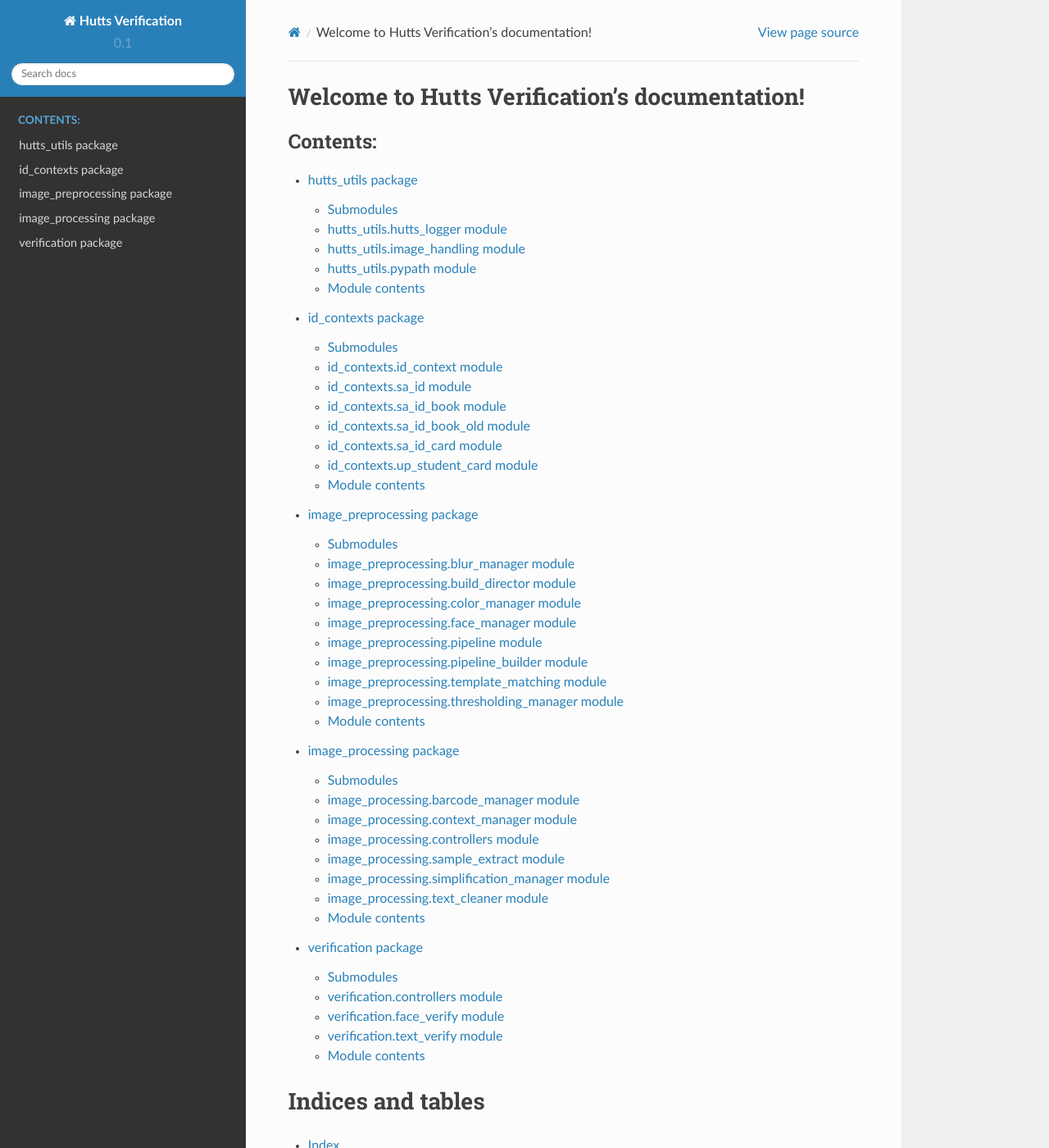
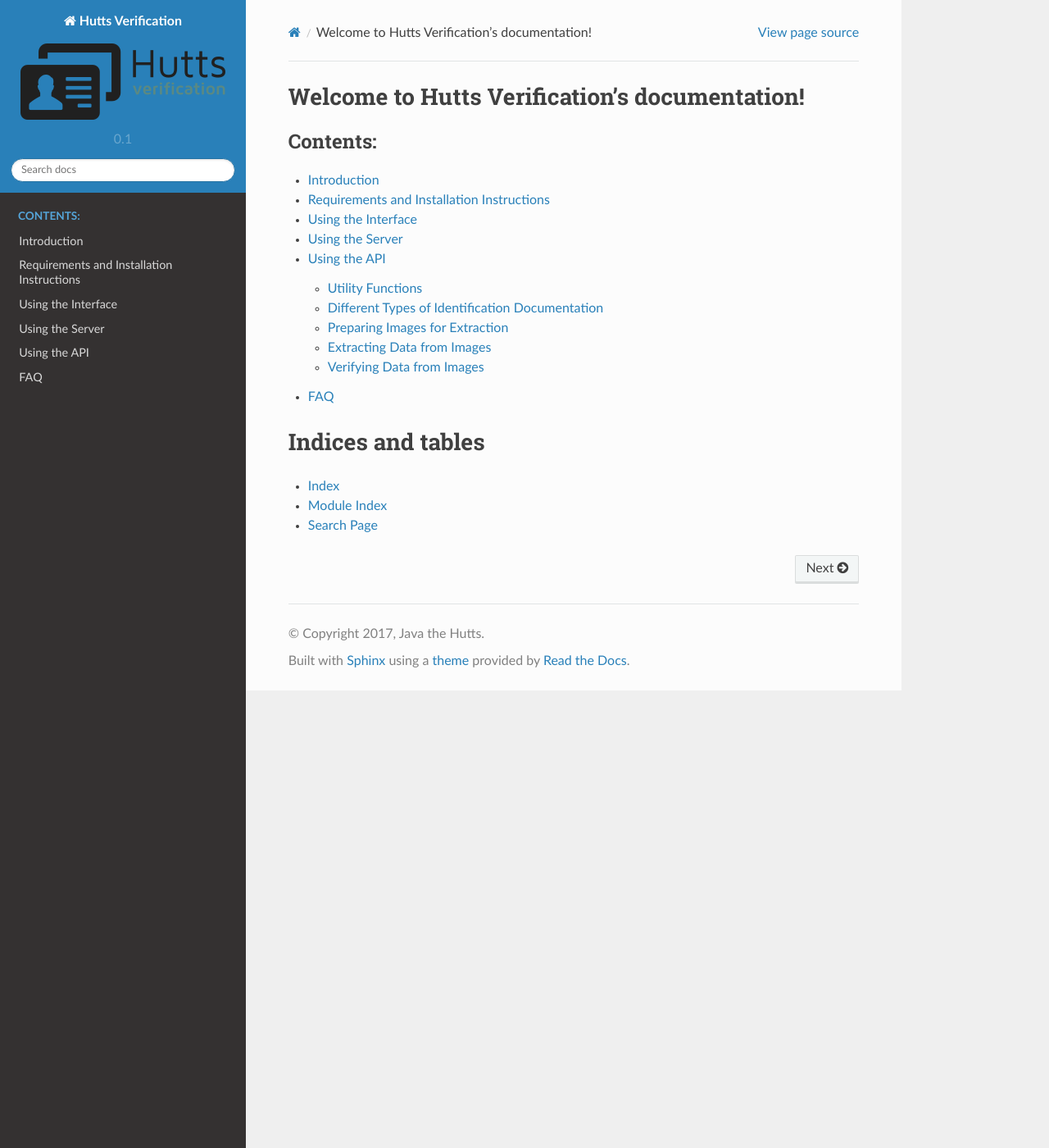
Before and after one commit to javaTheHutts/Java-the-Hutts, a Sphinx documentation site: the page built from docs/source/index.rst, in a window 1280 px wide and 1400 px high. Shown: the whole window at 82% size. Built offline with Sphinx 7.4.7 and the Read the Docs theme 2.0.0, drawn with Linux system fonts in a browser that asks for light colours.

Commit message:
initial layout created

```diff
--- /dev/null
+++ b/docs/source/api.rst
@@ -0,0 +1,13 @@
+Using the API
+=============
+Hutts Verification is at its core an extensive and customizable API that can be imported into any Python application.
+The following sections describe each of the modules of the API in greater detail.
+
+.. toctree::
+   :maxdepth: 2
+
+    Utility Functions <apidocs/hutts_utils>
+      Different Types of Identification Documentation <apidocs/id_contexts>
+      Preparing Images for Extraction <apidocs/image_preprocessing>
+      Extracting Data from Images <apidocs/image_processing>
+      Verifying Data from Images <apidocs/verification>
--- a/docs/source/conf.py
+++ b/docs/source/conf.py
@@ -83,7 +83,8 @@ todo_include_todos = True
 
 
 # -- Options for HTML output ----------------------------------------------
-
+html_logo = '.static/img/hutts-verification.png'
+html_favicon = '.static/img/hutts-verification-icon.png'
 # The theme to use for HTML and HTML Help pages.  See the documentation for
 # a list of builtin themes.
 #
@@ -153,6 +154,7 @@ latex_documents = [
      'Java the Hutts', 'manual'),
 ]
 
+latex_logo = '.static/img/hutts-verification.png'
 
 # -- Options for manual page output ---------------------------------------
 
--- /dev/null
+++ b/docs/source/faq.rst
@@ -0,0 +1,2 @@
+Frequently Asked Questions
+==========================
--- a/docs/source/index.rst
+++ b/docs/source/index.rst
@@ -10,11 +10,12 @@ Welcome to Hutts Verification's documentation!
    :maxdepth: 2
    :caption: Contents:
 
-   apidocs/hutts_utils
-   apidocs/id_contexts
-   apidocs/image_preprocessing
-   apidocs/image_processing
-   apidocs/verification
+   Introduction <introduction.rst>
+   Requirements and Installation Instructions <install.rst>
+   Using the Interface <interface.rst>
+   Using the Server <server.rst>
+   Using the API <api.rst>
+   FAQ <faq.rst>
 
 Indices and tables
 ==================
--- /dev/null
+++ b/docs/source/install.rst
@@ -0,0 +1,2 @@
+Requirements and Installation Instructions
+==========================================
--- /dev/null
+++ b/docs/source/interface.rst
@@ -0,0 +1,2 @@
+Using the Interface
+===================
--- /dev/null
+++ b/docs/source/introduction.rst
@@ -0,0 +1,2 @@
+Introduction
+============
--- /dev/null
+++ b/docs/source/server.rst
@@ -0,0 +1,2 @@
+Using the Server
+================
```
Also changed, not shown: docs/source/.static/img/hutts-verification-icon.png (added), docs/source/.static/img/hutts-verification.png (added).
